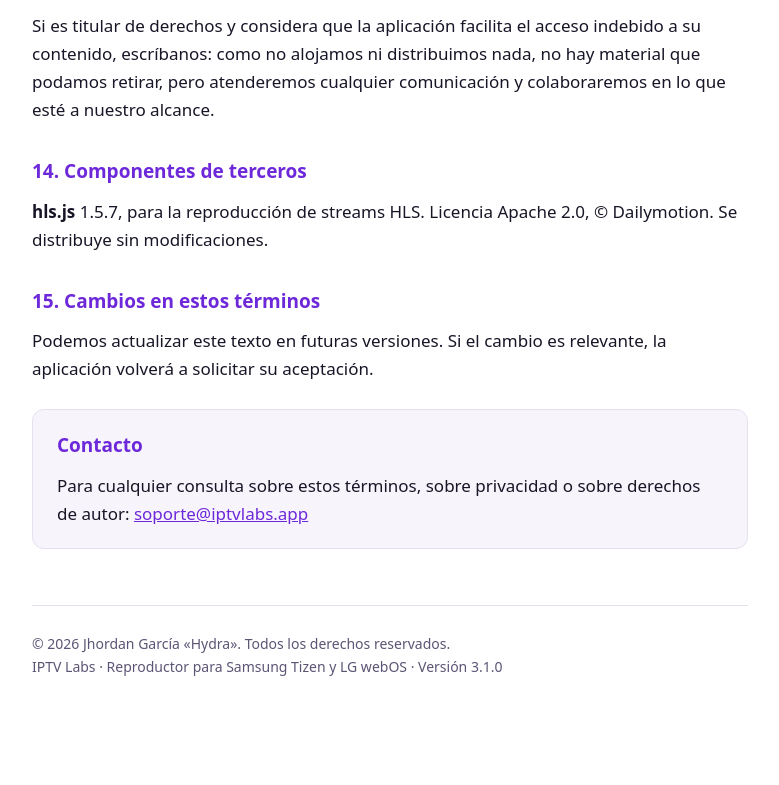
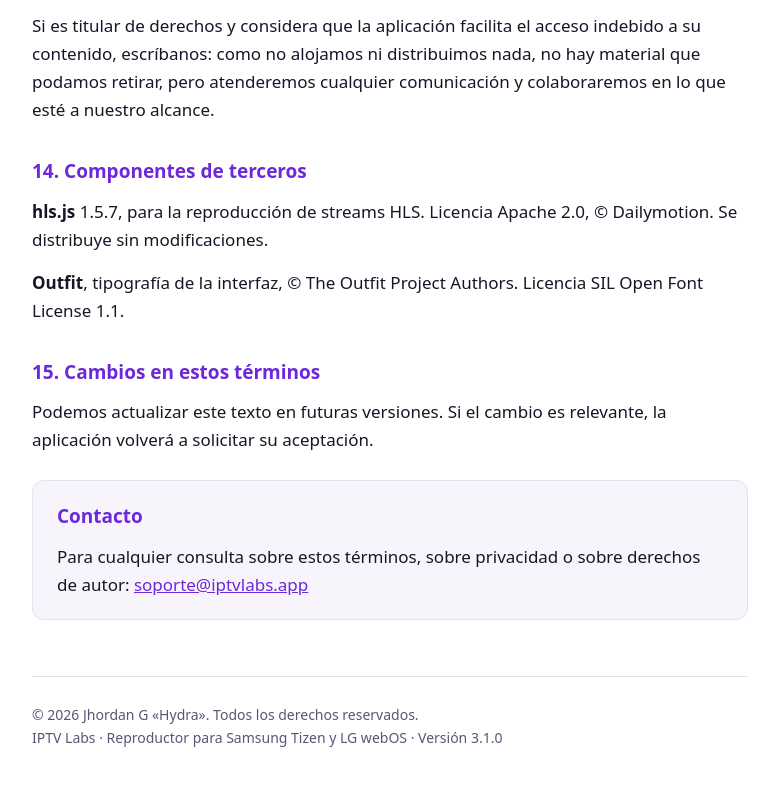
Before and after one commit to visurajhordan/iptvlabs, a plain HTML site: page privacidad.html in a window 1280 px wide. Shown: the part 3297-4082 px from the top of the page, without its empty margins (250-1029 px from the left). Drawn offline with Linux system fonts and the light colour scheme.

Commit message:
Autoria abreviada y tipografia Outfit en componentes

```diff
--- a/privacidad.html
+++ b/privacidad.html
@@ -176,6 +176,8 @@ alcance.</p>
 <h3>14. Componentes de terceros</h3>
 <p><b>hls.js</b> 1.5.7, para la reproducción de streams HLS. Licencia Apache 2.0,
 © Dailymotion. Se distribuye sin modificaciones.</p>
+<p><b>Outfit</b>, tipografía de la interfaz, © The Outfit Project Authors. Licencia SIL
+Open Font License 1.1.</p>
 
 <h3>15. Cambios en estos términos</h3>
 <p>Podemos actualizar este texto en futuras versiones. Si el cambio es relevante, la
@@ -188,7 +190,7 @@ aplicación volverá a solicitar su aceptación.</p>
 </div>
 
 <footer>
-  © 2026 Jhordan García «Hydra». Todos los derechos reservados.<br>
+  © 2026 Jhordan G «Hydra». Todos los derechos reservados.<br>
   IPTV Labs · Reproductor para Samsung Tizen y LG webOS · Versión 3.1.0
 </footer>
 
```
Also changed, not shown: index.html (+1 -1 lines).
